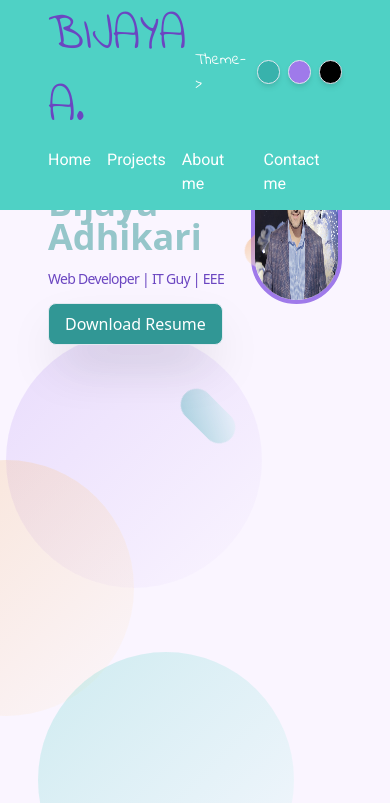
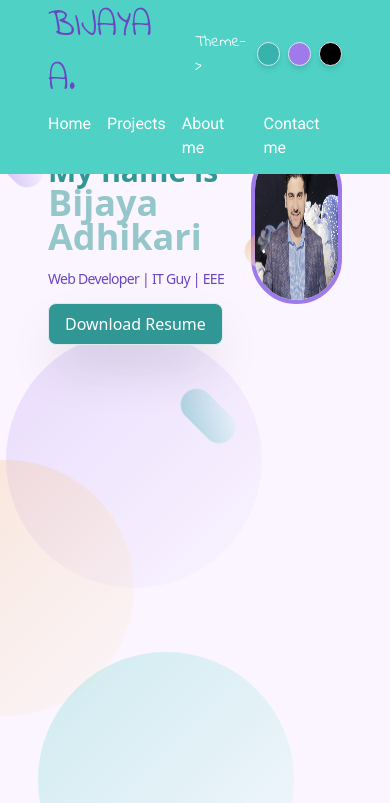
Before and after one commit to Bijayadhs/myportfolio-react, a React (Create React App) app: page / in a window 390 px wide. Shown: the top 803 px of the page. Built offline with nearby package versions, Linux system fonts and the light colour scheme.

Commit message:
testing responsive in mobile

```diff
--- a/src/components/Header.js
+++ b/src/components/Header.js
@@ -15,7 +15,7 @@ function Header({ theme, themes, setTheme }) {
       <div className="container mx-auto px-12 lg:flex justify-between items-center ">
         <div className="flex justify-between items-center">
           {/* logo-title */}
-          <div className="lg:text-3xl text-5xl">
+          <div className="text-4xl">
             <h1 className={`font-cursive text-${theme.secondaryColor}-700`}>BIJAYA A.</h1>
           </div>
 
```
